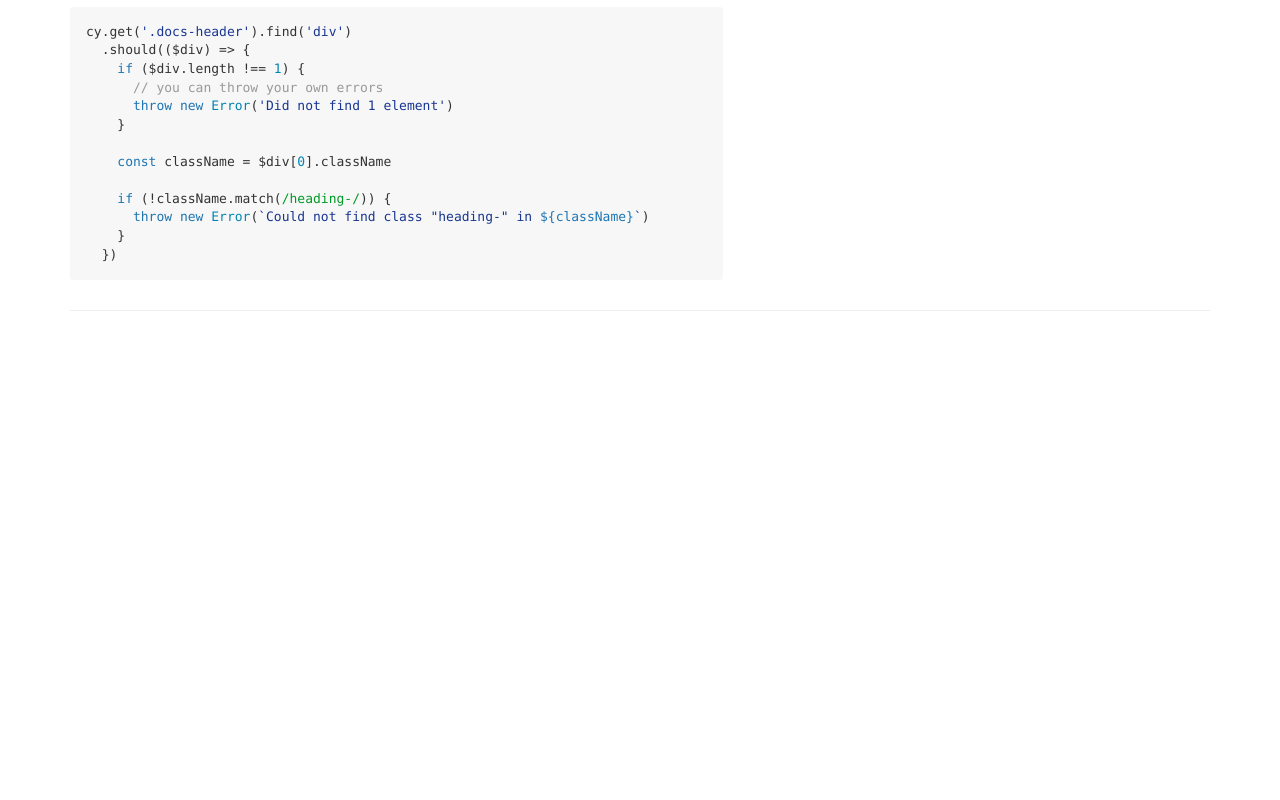
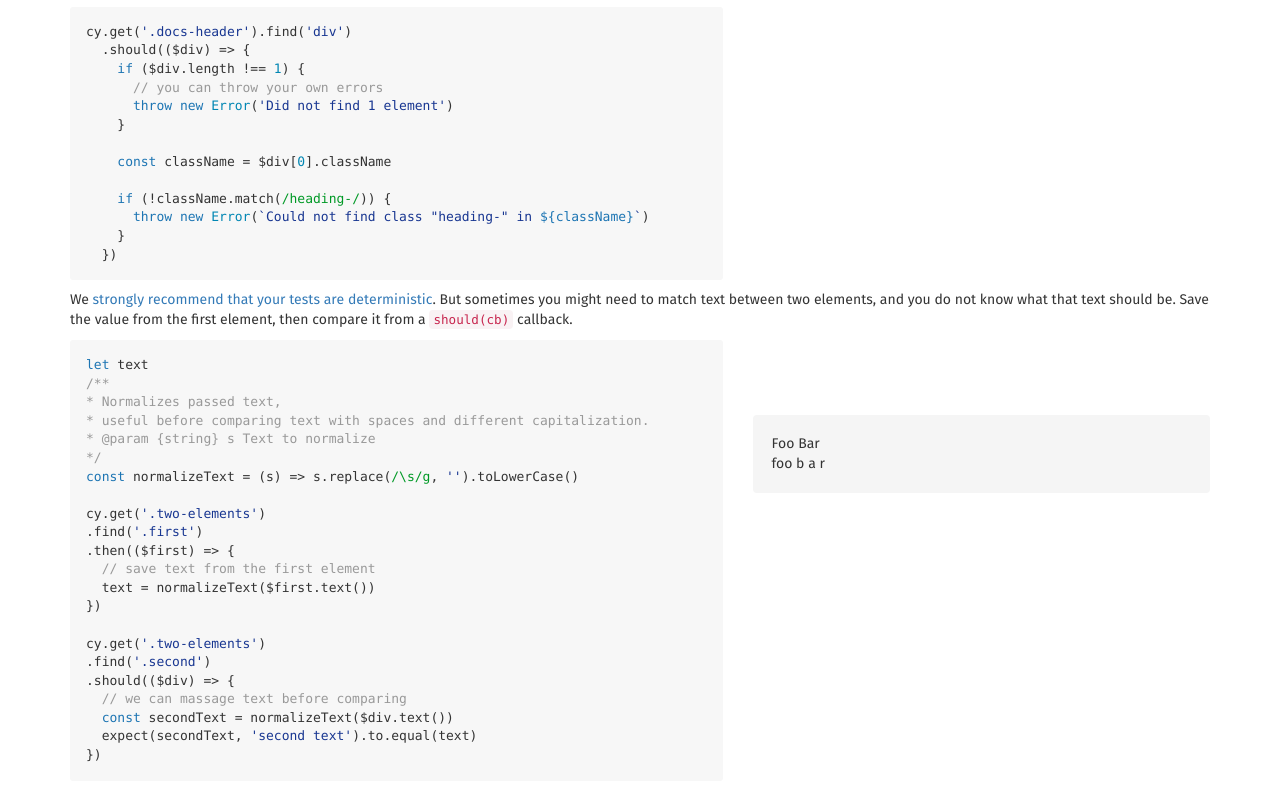
Before and after one commit to cypress-io/cypress-example-kitchensink, a website: page app/commands/assertions.html in a window 1280 px wide. Shown: the part 2734-3534 px from the top of the page. Before the commit the page ends 3065 px from the top, so only its background shows below. Drawn offline with Linux system fonts and the light colour scheme.

Commit message:
feat: show how to compare text from two elements

```diff
--- a/app/commands/assertions.html
+++ b/app/commands/assertions.html
@@ -336,6 +336,49 @@ assert.isObject(person, 'value is object')</code></pre>
   })</code></pre>
           </div>
 
+          <div class="col-xs-12">
+            <p>
+              We <a href="https://on.cypress.io/conditional-testing">strongly recommend that your tests are deterministic</a>.
+              But sometimes you might need to match text between two elements, and you
+              do not know what that text should be. Save the value from the first element,
+              then compare it from a <code>should(cb)</code> callback.
+            </p>
+          </div>
+
+          <div class="col-xs-7">
+            <pre><code class="javascript">let text
+/**
+* Normalizes passed text,
+* useful before comparing text with spaces and different capitalization.
+* @param {string} s Text to normalize
+*/
+const normalizeText = (s) => s.replace(/\s/g, '').toLowerCase()
+
+cy.get('.two-elements')
+.find('.first')
+.then(($first) => {
+  // save text from the first element
+  text = normalizeText($first.text())
+})
+
+cy.get('.two-elements')
+.find('.second')
+.should(($div) => {
+  // we can massage text before comparing
+  const secondText = normalizeText($div.text())
+  expect(secondText, 'second text').to.equal(text)
+})</code></pre>
+          </div>
+
+          <div class="col-xs-5">
+            <div class="well">
+              <div class="two-elements">
+                <div class="first">Foo Bar</div>
+                <div class="second">foo b a r</div>
+              </div>
+            </div>
+          </div>
+
           <div class="col-xs-12"><hr /></div>
         </div>
       </div>
```
Also changed, not shown: cypress/integration/examples/assertions.spec.js (+30 -0 lines).
